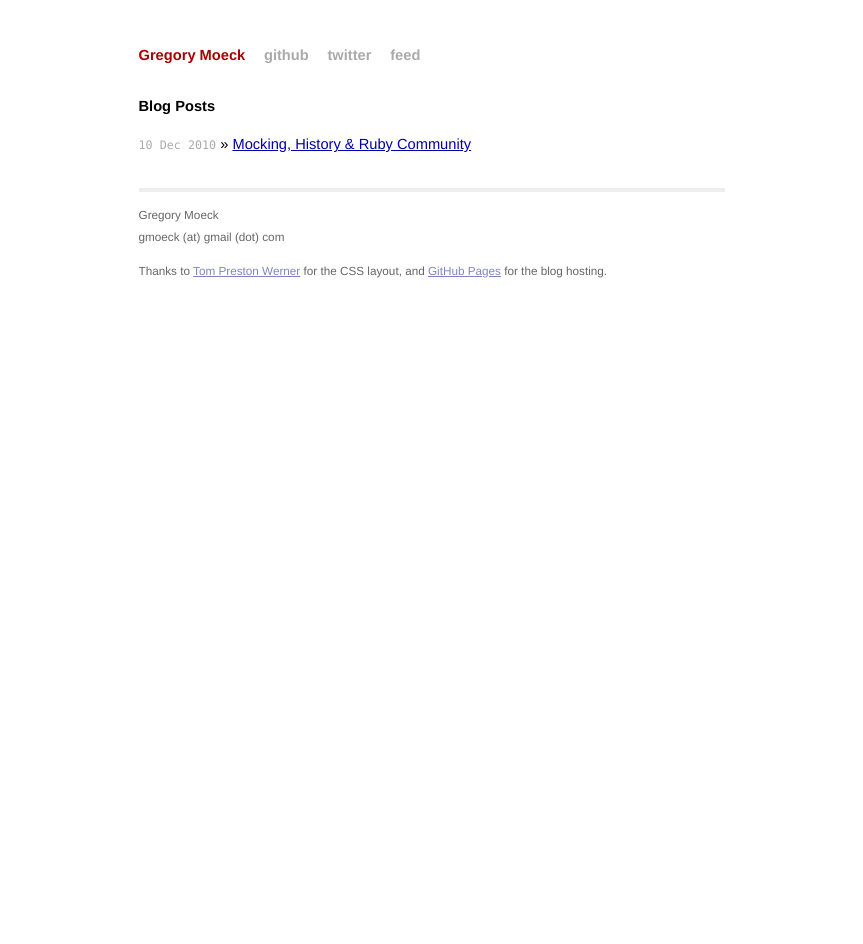
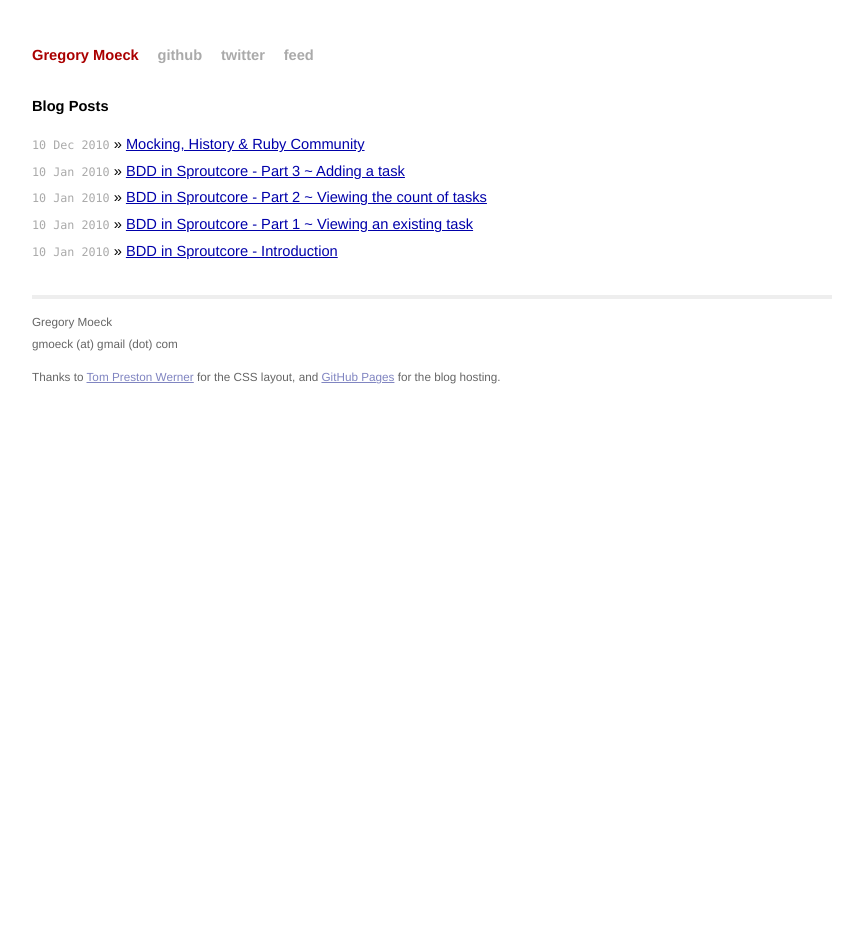
Before and after one commit to gmoeck/gmoeck.github.com, a Jekyll site: the page built from index.html, in a window 1280 px wide. Shown: the whole page, without its empty margins (208-1071 px from the left). Built offline with Jekyll 4.4.1, drawn with Linux system fonts in a browser that asks for light colours; Markdown is read by kramdown in place of the engine named in the settings; some of the changed lines change nothing that is shown.

Commit message:
Add bdd in sproutcore posts

```diff
--- /dev/null
+++ b/_posts/2010-01-10-bdd-in-sproutcore-intro.markdown
@@ -0,0 +1,17 @@
+---
+layout: post
+title: BDD in Sproutcore - Introduction
+---
+#BDD in Sproutcore
+Over the last month or so, I've been spending a good amount of my free time using Sproutcore to build some javascript applications. Although I was initially put off by a couple of things, the more I play with the framework, the more I appreciate it. The areas that I originally felt that it was weak have turned out on several occations to be merely places where my thinking about thick client side applications had to change.
+
+However one thing that I have found mostly lacking in the community is the ability to use BDD (or really any form of TDD)to drive out the implementaion of my applications. For me, this is an absolute must as I'm a big proponent of the craftsmanship movement, and XP. So I've been looking into working out a workflow for doing BDD within Sproutcore.
+
+I post bellow an example of my workflow in building the sample todos application, which most in the community will be familiar with. I offer it as an example for anyone new attempting to do the same, as well as an opportunity for anyone who has already attempted the same to critique and improve my approach. I've chosen to use the QUnit based Sproutcore testing framework for both my end-to-end tests as well as my unit tests. I'm aware of Lebowski, and I've e-mailed Mike Cohen, but it seems (at least at this point) to be a tool that is better fit for verification style testing instead of using the integration tests to drive the unit tests, and features for the application.
+
+#Breakdown
+Initially I had this all in a single post, but it seemed way too long, so I've broken it into pages:
+
+* [Step 1: Viewing an existing task](/2010/01/10/bdd-in-sproutcore-part-1.html)
+* [Step 2: Viewing the count of tasks](/2010/01/10/bdd-in-sproutcore-part-2.html)
+* [Step 3: Adding a task](/2010/01/10/bdd-in-sproutcore-part-3.html)
--- /dev/null
+++ b/_posts/2010-01-10-bdd-in-sproutcore-part-1.markdown
@@ -0,0 +1,78 @@
+---
+layout: post
+title: BDD in Sproutcore - Part 1 ~ Viewing an existing task
+---
+This is a part of an ongoing series on BDD in Sproutcore. You can find the index for the series [here](/2010/01/10/bdd-in-sproutcore-intro.html)
+#Step 1: Viewing an existing task
+The first thing that I would like to do is have the page display an existing task. So I start with the following end-to-end test within a blank project (apps/todos/tests/integration/viewing_task.js):
+
+<script src="https://gist.github.com/772850.js"> </script>
+
+Within the setup, I'm start the actual application within the page, and creating the existing record which I want to display. Within the teardown, there are two steps that I've found are necessary to "stop" the application. The first is to remove the pane, and the second is to clear the database.
+
+To begin with here, in order to check that the item is on the page, I'm merely testing that it is within the view which I'm going to display the item. I could check here the display is showing the description of the item, and that the checkbox is not checked, but that's a bit more details than I care about at this point.
+
+In order to run the test, I start up my sc-server, and goto http://localhost:4020/todos/en/current/tests.html. Two tests should initially fail:
+
+<script src="https://gist.github.com/772897.js"> </script>
+
+The first failure is telling me that Todos.Task doesn't exist, so I have to create it (apps/todos/models/task.js):
+
+<script src="https://gist.github.com/772892.js"> </script>
+
+I rerun my tests, and see that the first failure is now passing, leaving me only with the second:
+
+<script src="https://gist.github.com/772899.js"> </script>
+
+This failing test tells me the path for the requested view does not exist, so I have to modify apps/todos/resources/main_page.js to include it:
+
+<script src="https://gist.github.com/772909.js"> </script>
+
+This changes the failure to the following:
+
+<script src="https://gist.github.com/772921.js"> </script>
+
+This is telling me that the content of the ListView is null. This tells me that the contentView needs to be bound to a tasksController, so I do that by modifying the main_page again:
+
+<script src="https://gist.github.com/772927.js"> </script>
+
+Here however when I run my tests again, Sproutcore does not give me any kind of error, it just fails silently. I'm not sure why this is (if you have more knowledge of the framework, please enlighten me) because Todos.tasksController doesn't actually exist. But in anycase I need to create it (apps/todos/controllers/tasks.js):
+
+<script src="https://gist.github.com/772931.js"> </script>
+
+When I rerun my tests, I get a different failure:
+
+<script src="https://gist.github.com/772937.js"> </script>
+
+So now my test is telling me that the item is not found in the view. This is because the controller has not had it's content to be set to use Todos.task. In order to ensure that this is happening, I write the following test (apps/todos/tests/main_test.js):
+
+<script src="https://gist.github.com/772970.js"> </script>
+
+In order to make this pass, within the setup I delegate to the store to find the proper object:
+
+<script src="https://gist.github.com/772975.js"> </script>
+
+That makes the unit test that we wrote pass, but the integration test is still failing, so we need to delegate to the controler to set it's content:
+
+<script src="https://gist.github.com/772982.js"> </script>
+
+And to make this pass, I need to implement that delegation:
+
+<script src="https://gist.github.com/772988.js"> </script>
+
+And that makes all of our existing tests pass.
+
+##Reflection on mocking problems.
+
+To be honest, I'm not entirely happy with the mocking that I just did, because I wasn't able to validate what was contained within the messages that were going between the objects there. The mock really should be able to do something like wasCalledWith, and give it a parameter. That's what I would generally do in something like Jasmine, but I haven't worked out how to integrate a solid mocking or spying framework with Sproutcore yet.
+
+Also, I really should have written the delegation to the controller first, but since I knew I couldn't validate what it was called with it would have missed testing that the main function delegated to the store to find the tasks, so I broke the true BDD cycle there. But, I guess it works for now.
+
+##One last thing before moving on
+At this point, once all the tests are passing I like to style the view so that it looks like what I expect. This is purely asthetic though, so I like to do it when all my tests are passing. I change main_page.js to be the following:
+
+<script src="https://gist.github.com/773047.js"> </script>
+
+Generally, since I tend to think of the binding to the description and the value as functionality, I think I would want an integration test which checks both of those values. However for the sake of brevity (this post is already quite long), I'll leave out those tests.
+
+[Step 2- Viewing the count of tasks](/2010/01/10/bdd-in-sproutcore-part-2.html)
--- /dev/null
+++ b/_posts/2010-01-10-bdd-in-sproutcore-part-2.markdown
@@ -0,0 +1,90 @@
+---
+layout: post
+title: BDD in Sproutcore - Part 2 ~ Viewing the count of tasks
+---
+This is a part of an ongoing series on BDD in Sproutcore. You can find the index for the series [here](/2010/01/10/bdd-in-sproutcore-intro.html)
+#Step 2 - Viewing the count of tasks
+The next feature of the sample todos application that I'd like to implement is the count of todos on the bottom of the page. In order to do this, I'm going to need some more integration tests (apps/todos/tests/integration/viewing_count_of_task.js):
+
+<script src="https://gist.github.com/773028.js"> </script>
+
+This fails with the following errors:
+
+<script src="https://gist.github.com/773034.js"> </script>
+
+This is telling me that the summmary view does not exist yet, so I create it:
+
+<script src="https://gist.github.com/773050.js"> </script>
+
+Which then changes the error message to be the following:
+
+<script src="https://gist.github.com/773226.js"> </script>
+
+This tells us that the summary view doesn't have the binding that we want it to have, so I bind it's value to the controller with a function that does not exist yet, but that I wish it had:
+
+<script src="https://gist.github.com/773059.js"> </script>
+
+Once I do that, Sproutcore again yields no error, but I know that there is no function count_summary on the tasksController, so I write a failing unit test for that function (app/todos/tests/controllers/tasks.js):
+
+<script src="https://gist.github.com/773072.js"> </script>
+
+Which gives the following failure:
+
+<script src="https://gist.github.com/773074.js"> </script>
+
+Which is telling me that I haven't implemented count_summary on the controller, so I implement it:
+
+<script src="https://gist.github.com/773076.js"> </script>
+
+Which changes the failure to:
+
+<script src="https://gist.github.com/773079.js"> </script>
+
+Which I then make pass by modifying tasksController:
+
+<script src="https://gist.github.com/773083.js"> </script>
+
+This makes all the tests pass, which means it's time to clean up the display:
+
+<script src="https://gist.github.com/773087.js"> </script>
+
+###Quick Note
+What I'm about to do could(or maybe even should) really be put off until we were adding tasks, but since adding tasks is a bit more complicated, I'm going to show it here for the benefit of the beginner.
+
+###End Quick Note
+
+Now, we want that summary to update when there are tasks, so I add an integration test:
+
+<script src="https://gist.github.com/773106.js"> </script>
+
+In order to accomplish that, I add a unit test for the controller:
+
+<script src="https://gist.github.com/773107.js"> </script>
+
+In order to make that pass, I change the tasksController to be:
+
+<script src="https://gist.github.com/773110.js"> </script>
+
+Now, there is one more case that I want to cover, and that is when is more than one task, so I add an integration test:
+
+<script src="https://gist.github.com/773116.js"> </script>
+
+This fails with the following message:
+
+<script src="https://gist.github.com/773123.js"> </script>
+
+In order to make that pass, I add the following unit test:
+
+<script src="https://gist.github.com/773126.js"> </script>
+
+I use the simplest way I can think of to implement that:
+
+<script src="https://gist.github.com/773130.js"> </script>
+
+And all my tests are passing. However, that count_summary function on the controller isn't really as clean as I would like, so I refactor it to be:
+
+<script src="https://gist.github.com/773134.js"> </script>
+
+And all tests are passing, and when I browse to look at the page, it seems to work as intended when i manually add items into the store.
+
+[Step 3- Adding a task](/2010/01/10/bdd-in-sproutcore-part-3.html)
--- /dev/null
+++ b/_posts/2010-01-10-bdd-in-sproutcore-part-3.markdown
@@ -0,0 +1,51 @@
+---
+layout: post
+title: BDD in Sproutcore - Part 3 ~ Adding a task
+---
+This is a part of an ongoing series on BDD in Sproutcore. You can find the index for the series [here](/2010/01/10/bdd-in-sproutcore-intro.html)
+##Step 3 - Adding a task
+The next thing that I would like to be able to do with the todos application is to be able to add a task. In order to accomplish this, I write the following integration test:
+
+<script src="https://gist.github.com/773146.js"> </script>
+
+The only thing new here is the simulating of a mouse click on the button within the runloop inside the test. Within sproutcore, there is no such thing as a native "click" event. Instead, Sproutcore registers a click on a mousedown event, followed by a mouseup. Mike Cohen(FrozenCanuck) has a great blog post explaining the idea, which you can view [here](http://frozencanuck.wordpress.com/2010/04/06/simulating-events-in-sproutcore/). For now, know this is how I simulate a clicking on the button.
+
+This generates the following failure:
+
+<script src="https://gist.github.com/773157.js"> </script>
+
+This means that the page does not have the button currently on it. I add it to the main_page.js:
+
+<script src="https://gist.github.com/773164.js"> </script>
+
+This then changes the error to read:
+
+<script src="https://gist.github.com/773171.js"> </script>
+
+This tells me that the button is not doing what it is supposed to be doing (adding a task), so I need to implement that functionality. In order to do that, I need to setup the button to target the tasksController, and an action called addTask, which does not yet exist. I modify main_page.js to be the following:
+
+<script src="https://gist.github.com/773177.js"> </script>
+
+Again, at this point Sproutcore does not give an error saying that the specified bind function does not exist, but I know that it doesn't, so I add a unit test to implement this functionality:
+
+<script src="https://gist.github.com/773180.js"> </script>
+
+This then fails with the following:
+
+<script src="https://gist.github.com/773185.js"> </script>
+
+I add the function to the controller:
+
+<script src="https://gist.github.com/773191.js"> </script>
+
+Which changes the failure to the following:
+
+<script src="https://gist.github.com/773196.js"> </script>
+
+To get that test to pass, I add implement the function:
+
+<script src="https://gist.github.com/773204.js"> </script>
+
+This causes both my unit tests, and my integration tests to pass, leaving me in the green. As such, it's time for me to clean up the view a bit.
+
+<script src="https://gist.github.com/773207.js"> </script>
--- a/css/screen.css
+++ b/css/screen.css
@@ -81,7 +81,7 @@ ul.posts {
 .site {
   font-size: 110%;
   text-align: justify;
-  width: 40em;
+  width: 800px;
   margin: 3em auto 2em auto;
   line-height: 1.5em;
 }
```
Also changed, not shown: 1 other file.
